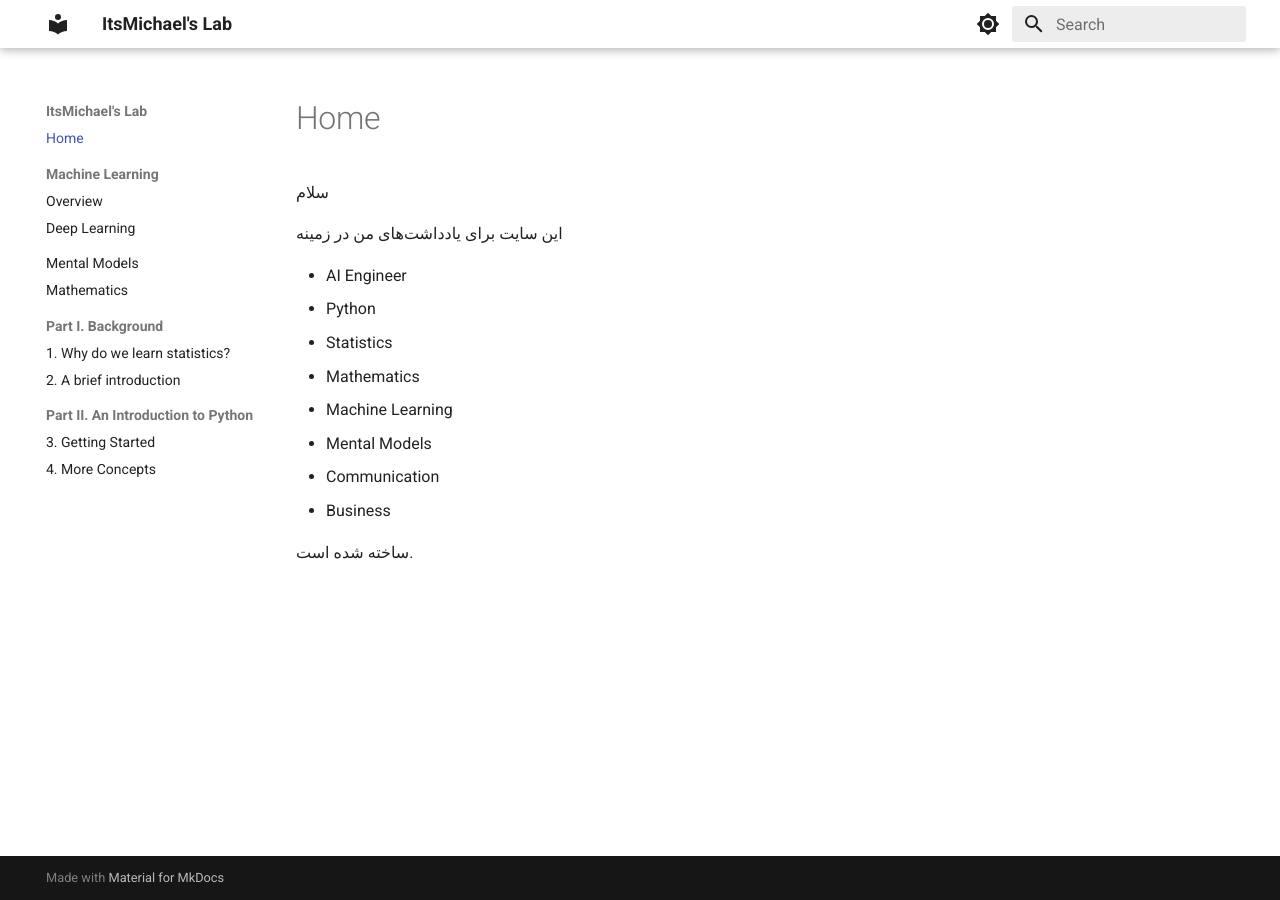
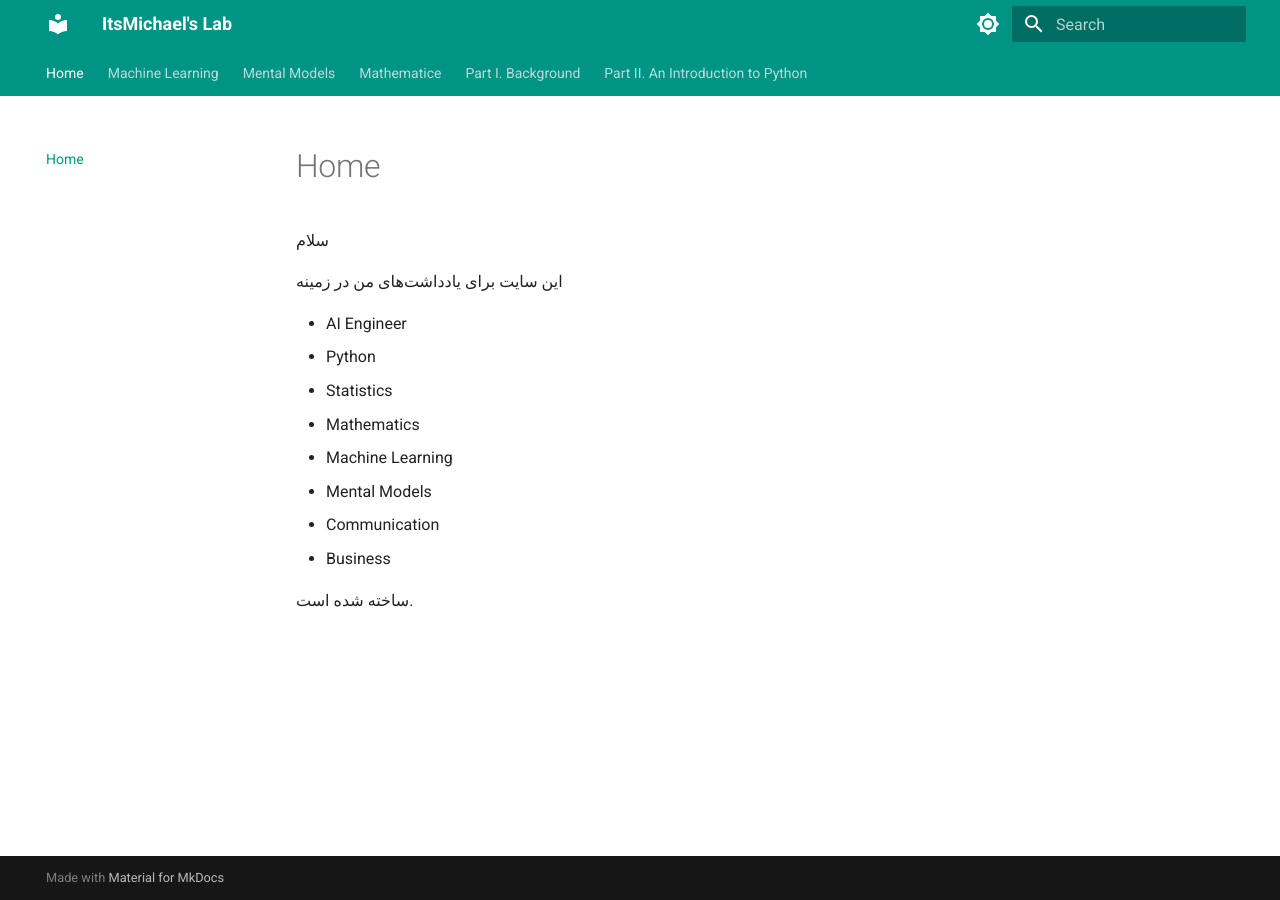
Before and after one commit to ItsMikaeil/ItsMikaeil.github.io, an MkDocs documentation site: the page built from docs/index.md, in a window 1280 px wide. Built offline with MkDocs 1.6.1 and Material for MkDocs 9.7.7, drawn with Linux system fonts in a browser that asks for light colours.

```diff
--- a/mkdocs.yml
+++ b/mkdocs.yml
@@ -6,35 +6,32 @@
 # تنظیمات تم متریال
 theme:
   name: material
-  language: en
+  language: en  # اگر می‌خواهی منوها راست‌چین شود روی fa بگذار
   font:
     text: Roboto
-    code: Roboto Mono
+
   palette:
-    # حالت روشن (با رنگ پس‌زمینه تمیز و پیش‌فرض)
+    # حالت روشن
     - media: "(prefers-color-scheme: light)"
       scheme: default
-      primary: white
-      accent: red
+      primary: teal
+      accent: indigo
       toggle:
         icon: material/brightness-7
         name: Switch to dark mode
     # حالت تاریک
     - media: "(prefers-color-scheme: dark)"
       scheme: slate
-      primary: black
-      accent: red
+      primary: teal
+      accent: indigo
       toggle:
         icon: material/brightness-4
         name: Switch to light mode
   features:
-    - navigation.sections    # بخش‌بندی و گروه‌بندی منوها
-    - navigation.expand      # باز بودن پیش‌فرض زیرشاخه‌ها برای حس کتابی
-    - navigation.indexes     # قابلیت کلیک روی سربرگ بخش‌ها
-    - toc.follow             # حرکت فهرست سمت راست همگام با اسکرول صفحه
-    - navigation.top         # دکمه اسکرول به بالا
-    - search.suggest         # پیشنهاد عبارات در جستجو
-    - content.code.copy      # دکمه کپی کدها
+    - navigation.tabs # منوی بالای صفحه
+    - navigation.sections # بخش‌بندی منو
+    - search.suggest # پیشنهاد در جستجو
+    - content.code.copy # دکمه کپی کدها
 
 # اکستنشن‌های مهم برای فرمول ریاضی و کد زدن
 markdown_extensions:
@@ -45,25 +42,22 @@
   - pymdownx.inlinehilite
   - pymdownx.snippets
   - pymdownx.superfences
-  - admonition               # برای باکس‌های "نکته" و "هشدار"
+  - admonition # برای باکس‌های "نکته" و "هشدار"
   - pymdownx.details
 
-# ساختار منوی سایت (حتماً مطمئن شو این فایل‌ها در پوشه docs ساخته شده‌اند)
+# ساختار منوی سایت (هر فایل جدیدی ساختی اینجا اضافه کن)
 nav:
   - Home: index.md
   - Machine Learning:
       - Overview: ml/intro.md
       - Deep Learning: ml/dl_notes.md
   - Mental Models: mental_models.md
-  - Mathematics: Mathematic Note.md
+  - Mathematice: Mathematic Note.md
   - Part I. Background:
-      - 1. Why do we learn statistics?: background/intro.md
-      - 2. A brief introduction: background/design.md
+    - 1. Why do we learn statistics?: background/intro.md
+    - 2. A brief introduction: background/design.md
   - Part II. An Introduction to Python:
-      - 3. Getting Started: python/start.md
-      - 4. More Concepts: python/concepts.md
+    - 3. Getting Started: python/start.md
+    - 4. More Concepts: python/concepts.md
 
-# اسکریپت‌های لازم برای اجرای فرمول‌های ریاضی (MathJax امن بدون Polyfill)
-extra_javascript:
-  - javascripts/mathjax.js
-  - https://unpkg.com/mathjax@3/es5/tex-mml-chtml.js
+# تنظیمات ریاضی (MathJax)
```
